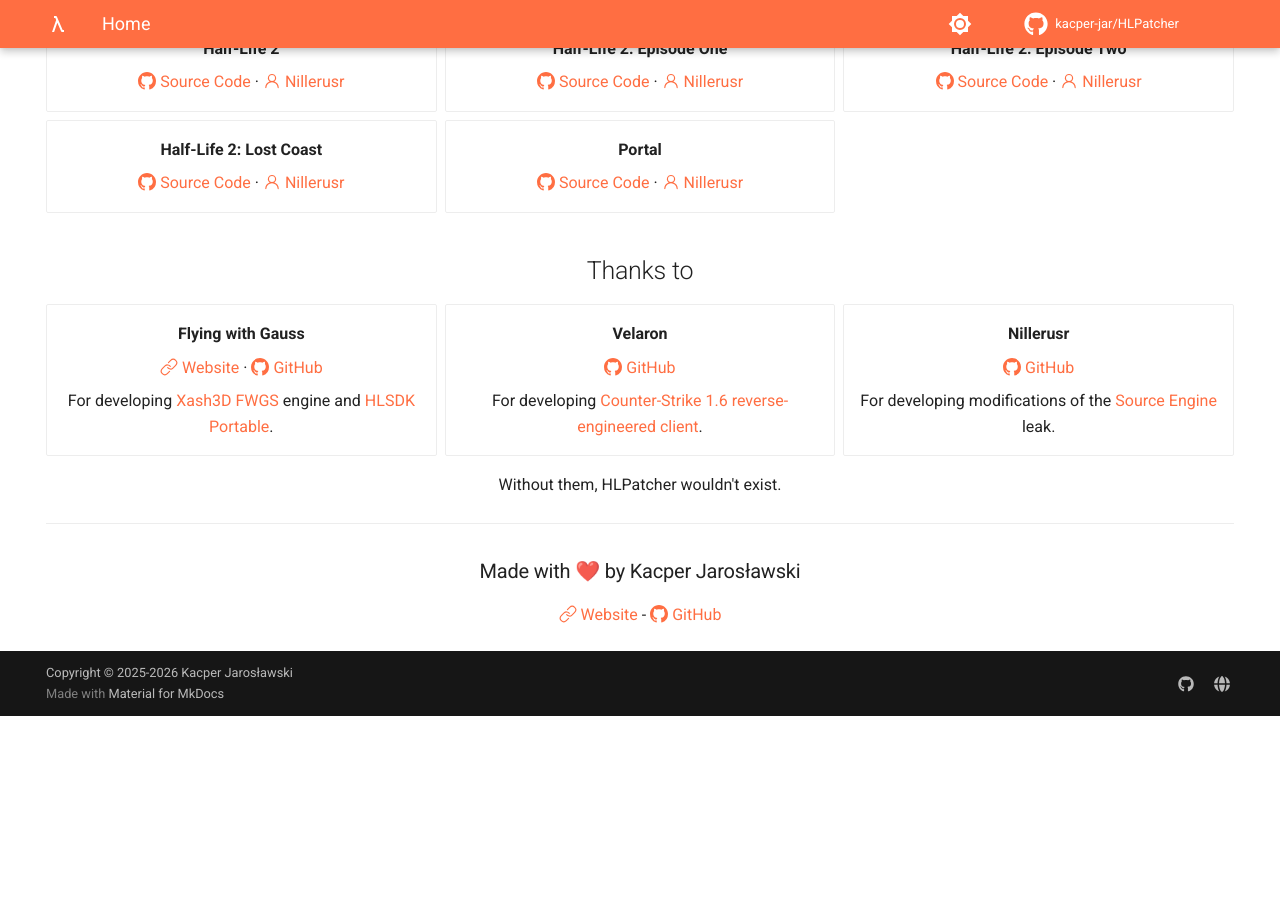
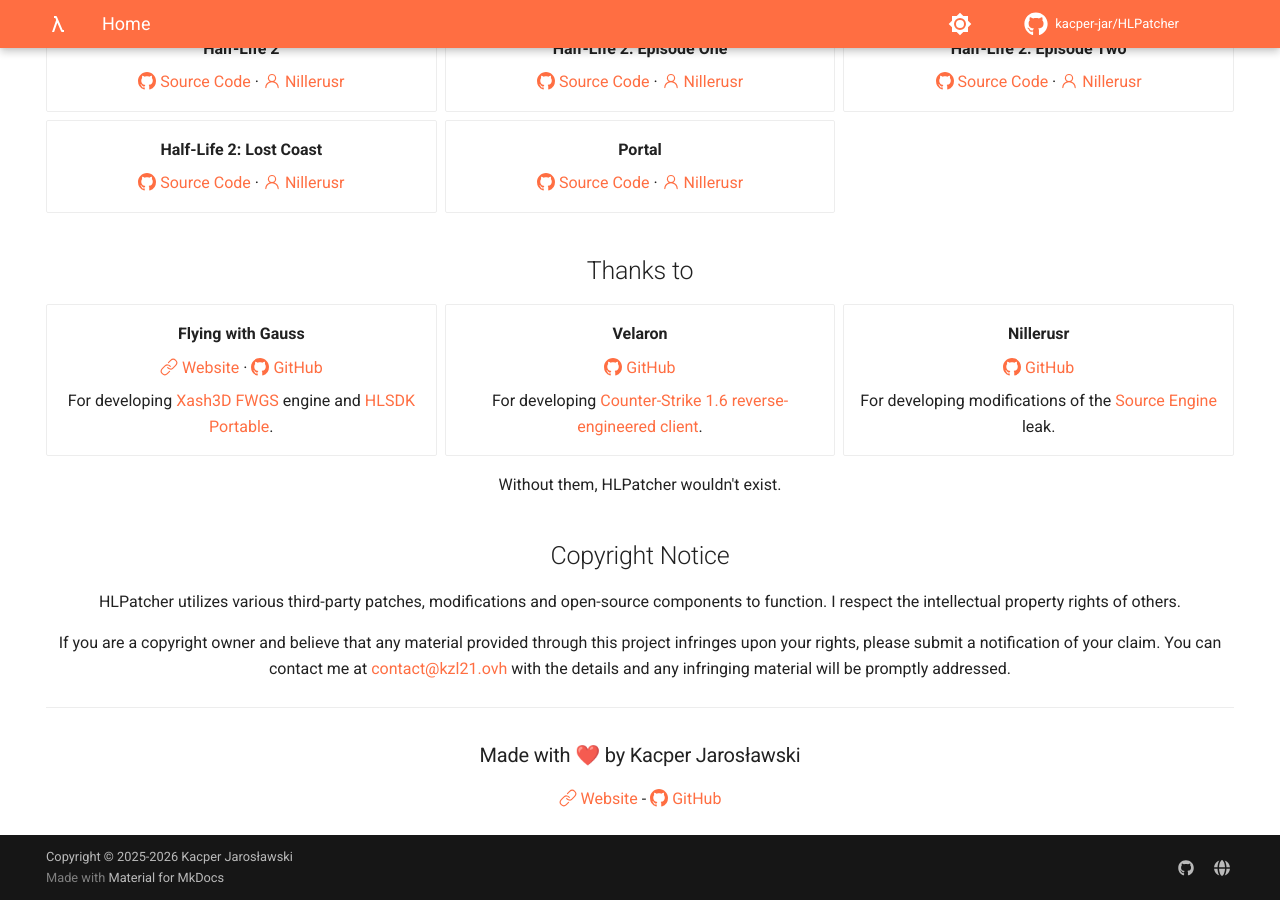
Before and after one commit to kacper-jar/HLPatcher, an MkDocs documentation site: the page built from docs/index.md, in a window 1280 px wide and 900 px high, scrolled down 1053 px. Built offline with MkDocs 1.6.1 and Material for MkDocs 9.7.7, drawn with Linux system fonts in a browser that asks for light colours; comment, search, counter and statistics services are not loaded; before the commit the page ends 1769 px from its top, so only the background shows below that.

Commit message:
docs: add copyright notice

```diff
--- a/docs/index.md
+++ b/docs/index.md
@@ -91,6 +91,12 @@ It lets users enjoy the game again without the hassle of manual binary update.
 
 Without them, HLPatcher wouldn't exist.
 
+## Copyright Notice
+
+HLPatcher utilizes various third-party patches, modifications and open-source components to function. I respect the intellectual property rights of others.
+
+If you are a copyright owner and believe that any material provided through this project infringes upon your rights, please submit a notification of your claim. You can contact me at [contact@kzl21.ovh](mailto:contact@kzl21.ovh) with the details and any infringing material will be promptly addressed.
+
 ---
 
 ### Made with ❤️ by Kacper Jarosławski
```
Also changed, not shown: README.md (+6 -0 lines).
